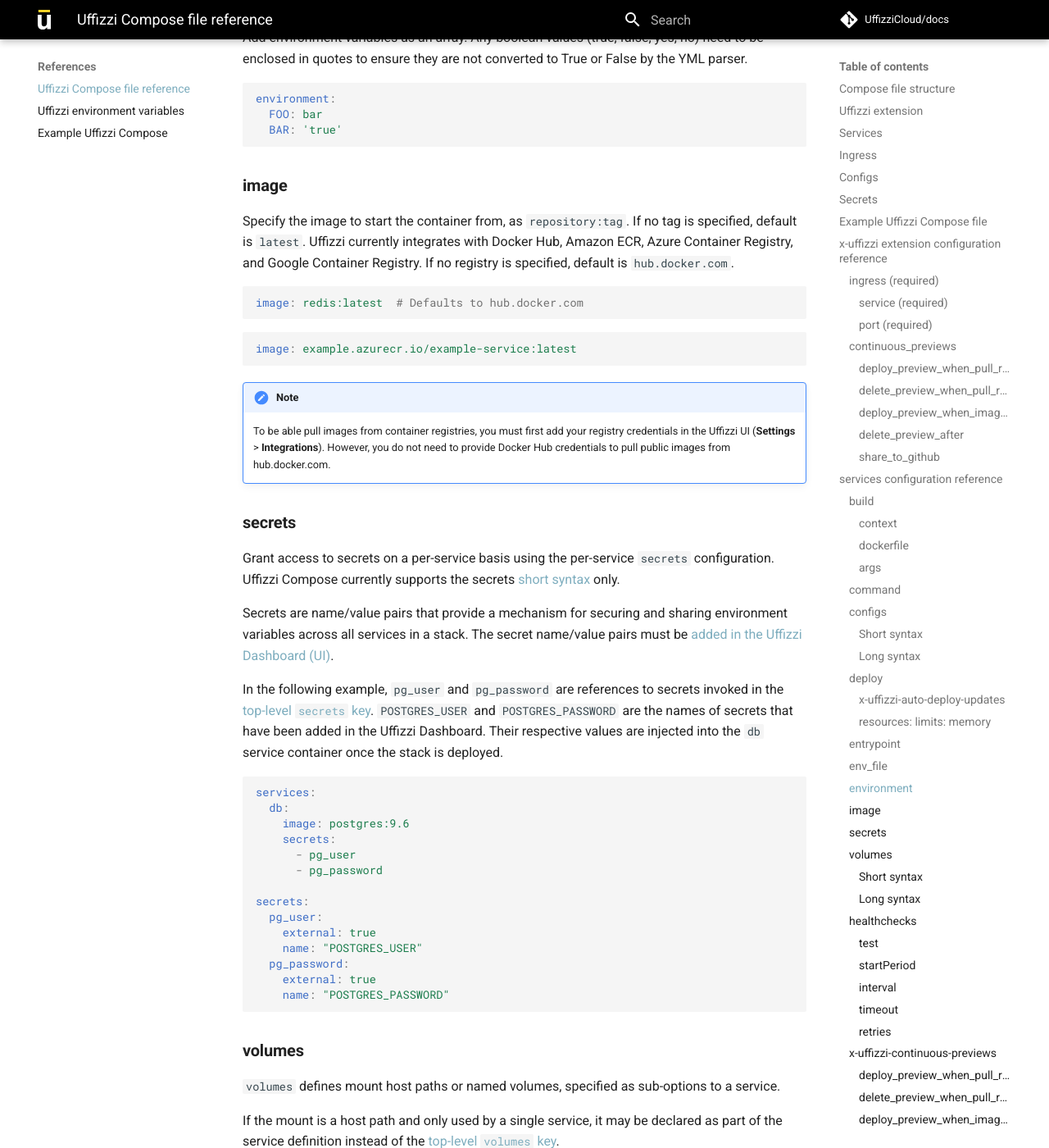
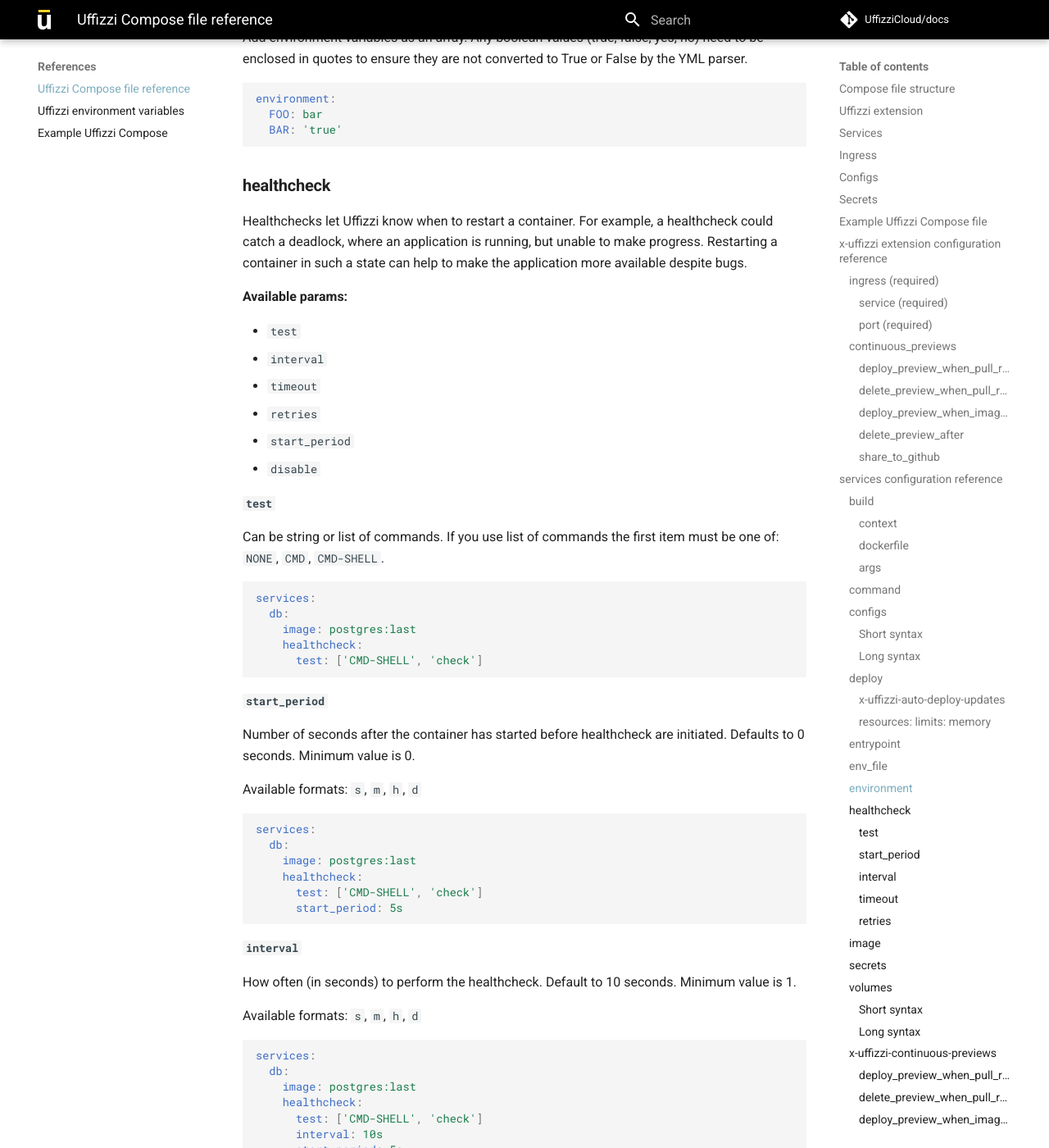
Before and after one commit to UffizziCloud/docs, an MkDocs documentation site: the page built from docs/references/compose-spec.md, in a window 1280 px wide and 1400 px high, scrolled down 12580 px. Shown: the whole window at 82% size. Built offline with MkDocs 1.6.1 and Material for MkDocs 9.7.7, drawn with Linux system fonts in a browser that asks for light colours; comment, search, counter and statistics services are not loaded; some of the changed text lies outside the part shown.

Commit message:
Ordered alphabetically; formatting

````diff
--- a/docs/references/compose-spec.md
+++ b/docs/references/compose-spec.md
@@ -518,6 +518,90 @@
   BAR: 'true'
 ```
 
+### **healthcheck**
+Healthchecks let Uffizzi know when to restart a container. For example, a healthcheck could catch a deadlock, where an application is running, but unable to make progress. Restarting a container in such a state can help to make the application more available despite bugs.
+
+**Available params:**
+
+* `test`
+* `interval`
+* `timeout`
+* `retries`
+* `start_period`
+* `disable`
+
+#### `test`
+Can be string or list of commands. If you use list of commands the first item must be one of: `NONE`, `CMD`, `CMD-SHELL`.
+
+``` yaml
+services:
+  db:
+    image: postgres:last
+    healthcheck:
+      test: ['CMD-SHELL', 'check']
+```
+
+
+#### `start_period`
+Number of seconds after the container has started before healthcheck are initiated. Defaults to 0 seconds. Minimum value is 0.
+
+Available formats: `s`, `m`, `h`, `d`
+
+``` yaml
+services:
+  db:
+    image: postgres:last
+    healthcheck:
+      test: ['CMD-SHELL', 'check']
+      start_period: 5s
+```
+
+#### `interval`
+How often (in seconds) to perform the healthcheck. Default to 10 seconds. Minimum value is 1.
+
+Available formats: `s`, `m`, `h`, `d`
+
+``` yaml
+services:
+  db:
+    image: postgres:last
+    healthcheck:
+      test: ['CMD-SHELL', 'check']
+      interval: 10s
+      start_period: 5s
+```
+
+#### `timeout`
+Number of seconds after which the healthcheck times out. Defaults to 1 second. Minimum value is 1.
+
+Available formats: `s`, `m`, `h`, `d`
+
+``` yaml
+services:
+  db:
+    image: postgres:last
+    healthcheck:
+      test: ['CMD-SHELL', 'check']
+      interval: 10s
+      timeout: 5s
+      start_period: 5s
+```
+
+#### `retries`
+When a healthcheck fails, Uffizzi will try `retries` times before giving up. Giving up means restarting the container. Defaults to 3. Minimum value is 1.
+
+``` yaml
+services:
+  db:
+    image: postgres:last
+    healthcheck:
+      test: ['CMD-SHELL', 'check']
+      interval: 10s
+      timeout: 5s
+      start_period: 5s
+      retries: 5
+```
+
 ### **image**
 
 Specify the image to start the container from, as  `repository:tag`. If no tag is specified, default is `latest`. Uffizzi currently integrates with Docker Hub, Amazon ECR, Azure Container Registry, and Google Container Registry. If no registry is specified, default is `hub.docker.com`.
@@ -628,89 +712,6 @@
 
     The 'source' and 'target' options are required for the long syntax. Therefore you can't use long syntax with anonymous volumes.
 
-### healthchecks
-Healthchecks provide to know when to restart a container. For example, healthcheck could catch a deadlock, where an application is running, but unable to make progress. Restarting a container in such a state can help to make the application more available despite bugs.
-
-**Available params:**
-
-* test
-* interval
-* timeout
-* retries
-* startPeriod
-* disable
-
-#### test
-Can be string or list of commands. If you use list of commands the first item must be one of: `NONE`, `CMD`, `CMD-SHELL`.
-
-``` yaml
-services:
-  db:
-    image: postgres:last
-    healthcheck:
-      test: ['CMD-SHELL', 'check']
-```
-
-
-#### startPeriod
-Number of seconds after the container has started before healthcheck are initiated. Defaults to 0 seconds. Minimum value is 0.
-
-Available formats: `s`, `m`, `h`, `d`
-
-``` yaml
-services:
-  db:
-    image: postgres:last
-    healthcheck:
-      test: ['CMD-SHELL', 'check']
-      start_period: 5s
-```
-
-#### interval
-How often (in seconds) to perform the healthcheck. Default to 10 seconds. Minimum value is 1.
-
-Available formats: `s`, `m`, `h`, `d`
-
-``` yaml
-services:
-  db:
-    image: postgres:last
-    healthcheck:
-      test: ['CMD-SHELL', 'check']
-      interval: 10s
-      start_period: 5s
-```
-
-#### timeout
-Number of seconds after which the healthcheck times out. Defaults to 1 second. Minimum value is 1.
-
-Available formats: `s`, `m`, `h`, `d`
-
-``` yaml
-services:
-  db:
-    image: postgres:last
-    healthcheck:
-      test: ['CMD-SHELL', 'check']
-      interval: 10s
-      timeout: 5s
-      start_period: 5s
-```
-
-#### retries
-When a healthcheck fails, Uffizzi will try `retries` times before giving up. Giving up means restarting the container. Defaults to 3. Minimum value is 1.
-
-``` yaml
-services:
-  db:
-    image: postgres:last
-    healthcheck:
-      test: ['CMD-SHELL', 'check']
-      interval: 10s
-      timeout: 5s
-      start_period: 5s
-      retries: 5
-```
 
 ### **x-uffizzi-continuous-previews**
 
````
